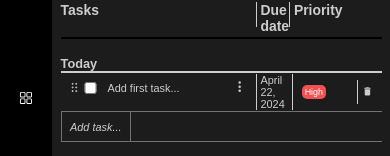
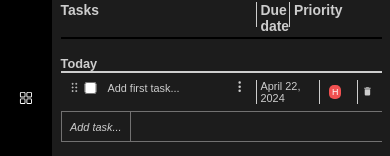
Before and after one commit to VitEfimov/test-manager-redux, a React (Create React App) app: page / in a window 390 px wide. Shown: the part 133-289 px from the top of the page. Built offline with nearby package versions, Linux system fonts and the light colour scheme.

Commit message:
priority btn for media

```diff
--- a/src/App.css
+++ b/src/App.css
@@ -682,7 +682,7 @@ button[type='submit']:hover {
   user-select: none;
 }
 
-.section__task-priority-btn {
+.section__task-priority-btn, .section__task-priority-btn-media {
   width: fit-content;
   height: calc(10px + 1vmin);
   font-size: calc(5px + 1vmin);
@@ -697,16 +697,19 @@ button[type='submit']:hover {
   background-color: transparent;
 
 }
+.section__task-priority-btn-media{
+display: none;
+}
 
-.section__task-priority-btn.high {
+.section__task-priority-btn.high, .section__task-priority-btn-media.high {
   background-color: rgb(241, 81, 81);
 }
 
-.section__task-priority-btn.medium {
+.section__task-priority-btn.medium, .section__task-priority-btn-media.medium {
   background-color: rgb(218, 143, 3);
 }
 
-.section__task-priority-btn.low {
+.section__task-priority-btn.low, .section__task-priority-btn-media.low {
   background-color: rgb(71, 133, 71);
 }
 
@@ -1080,7 +1083,7 @@ cursor: pointer;
   }
 
   .section__task-priority {
-    width: 6rem;
+    width: 3.5rem;
   }
 
   .date__picker {
@@ -1111,4 +1114,11 @@ cursor: pointer;
     border-bottom: 1px solid black;
 
   }
+
+  .section__task-priority-btn-media{
+    display: block;
+    }
+    .section__task-priority-btn{
+      display: none;
+    }
 }
--- a/src/components/Section.jsx
+++ b/src/components/Section.jsx
@@ -205,17 +205,30 @@ checked={checked}/> */}
                 >
                   {option}
                 </button>
+                <button
+                  className={`section__task-priority-btn-media ${option.toLowerCase()}`}
+                  onClick={() => handleTaskPriorityChange({ value: option })}
+                >
+                  {option}
+                </button>
               </div>
             ))}
           </div>
         ) : (
-          <button
-            className={`section__task-priority-btn ${typeof taskPriority === 'string' ? taskPriority.toLowerCase() : ''}`}
-            onClick={handlePriorityChange}
-            disabled={checked}
-          >
-            {taskPriority || 'Task priority'}
-          </button>
+          <div>
+            <button
+              className={`section__task-priority-btn ${typeof taskPriority === 'string' ? taskPriority.toLowerCase() : ''}`}
+              onClick={handlePriorityChange}
+              disabled={checked}
+            >{taskPriority || 'Task priority'}
+            </button>
+            <button
+              className={`section__task-priority-btn-media ${typeof taskPriority === 'string' ? taskPriority.toLowerCase() : ''}`}
+              onClick={handlePriorityChange}
+              disabled={checked}
+            >{taskPriority.substring(0, 1) || 'Task priority'}
+            </button>
+          </div>
         )}
       </div>
       <div className='section__task-delete-btn'>
```
